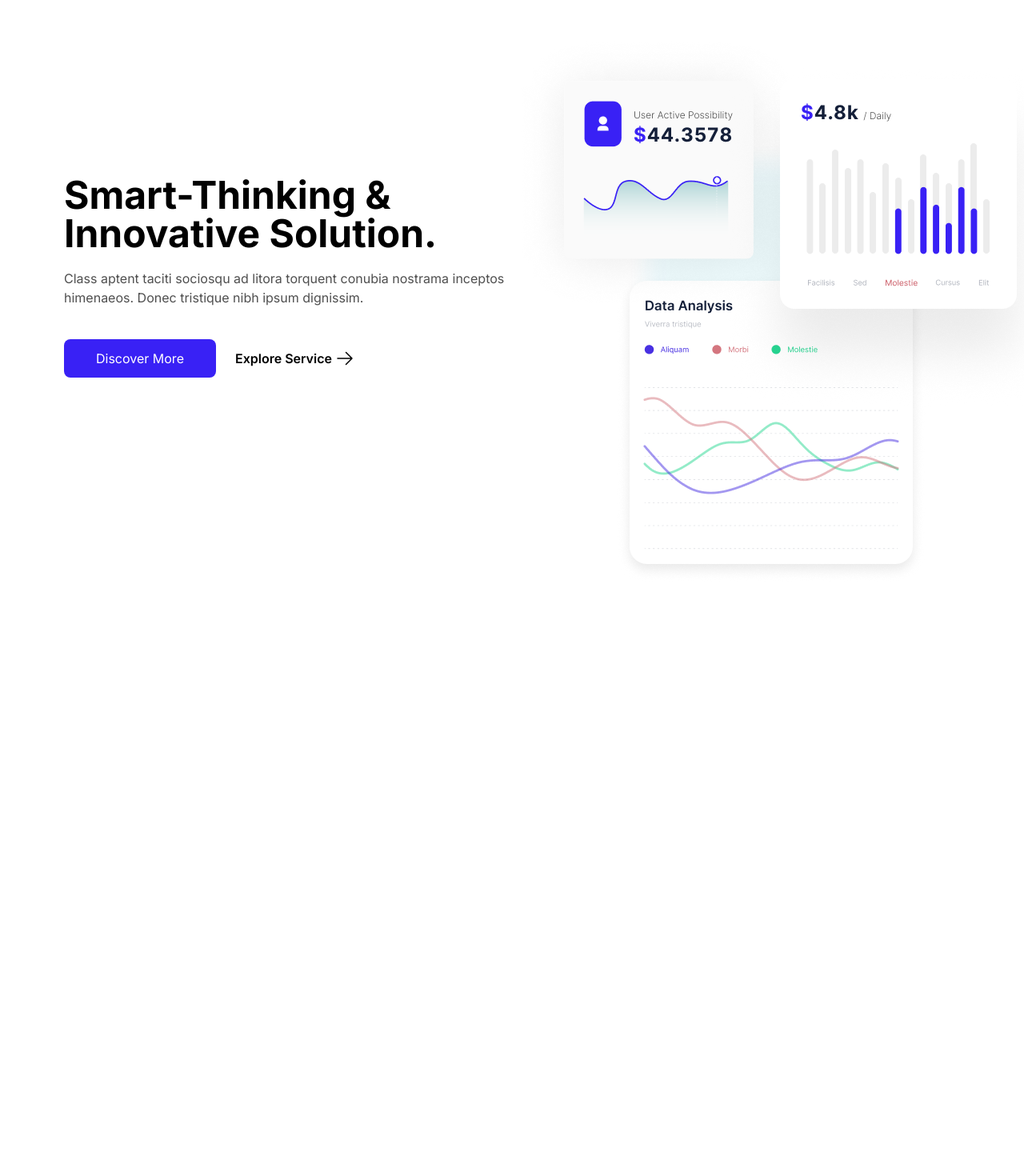
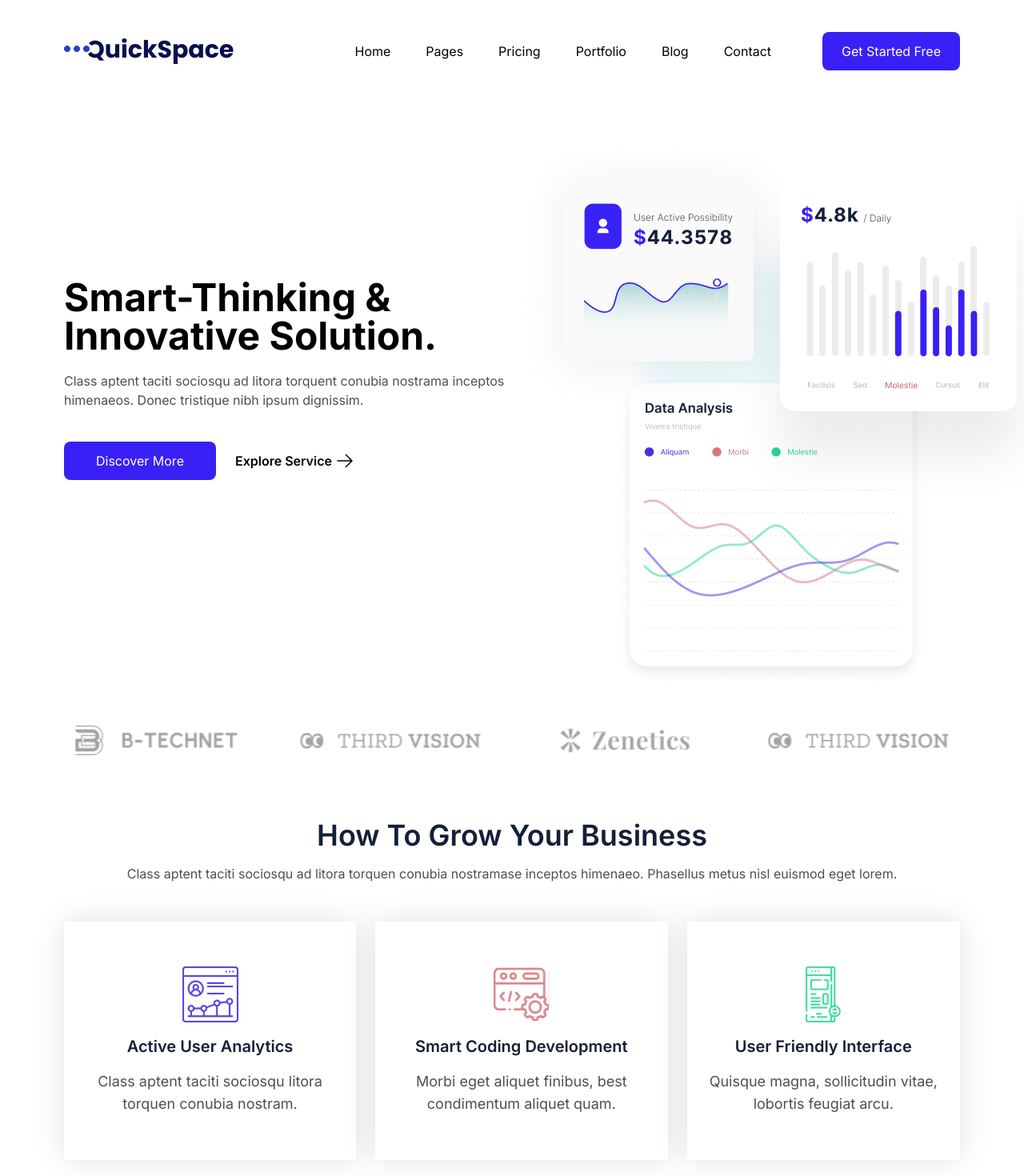
Before and after one commit to hr-sobuj/vue-landing-page, a Vue app: page / in a window 1280 px wide. Shown: the top 1470 px of the page at 80% size. Before the commit the page ends 800 px from the top, so only its background shows below. Built offline with nearby package versions, Linux system fonts and the light colour scheme; a web font is replaced by a local one.

Commit message:
navbar fixed

```diff
--- a/src/assets/data/Home/home.js
+++ b/src/assets/data/Home/home.js
@@ -1,11 +1,19 @@
-import growIcon1 from './../../images/home/grow/icon1.svg';
-import growIcon2 from './../../images/home/grow/icon2.svg';
-import growIcon3 from './../../images/home/grow/icon3.svg';
-
+import brandImg1 from "@/assets/images/home/brands/img-1.png";
+import brandImg2 from "@/assets/images/home/brands/img-2.png";
+import brandImg3 from "@/assets/images/home/brands/img-3.png";
+import brandImg4 from "@/assets/images/home/brands/img-4.png";
+import growIcon1 from '@/assets/images/home/grow/icon1.svg';
+import growIcon2 from '@/assets/images/home/grow/icon2.svg';
+import growIcon3 from '@/assets/images/home/grow/icon3.svg';
+import Logo from "@/assets/images/logo.png";
 
 const home = {};
 
-home.navContent = {
+home.navContents = {
+    "logo": {
+        src: Logo,
+        alt: "Logo",
+    },
     "links": [
         {
             "url": "/",
@@ -35,7 +43,7 @@ home.navContent = {
     "btnTxt": "Get Started Free"
 };
 
-home.heroContent = {
+home.heroContents = {
     "title": "Smart-Thinking & Innovative Solution.",
     "description": "Class aptent taciti sociosqu ad litora torquent conubia nostrama inceptos himenaeos. Donec tristique nibh ipsum dignissim.",
     "btn1": "Discover More",
@@ -47,7 +55,17 @@ home.heroContent = {
     ]
 };
 
-home.growContent = {
+home.brandContents = {
+    sliderItems: [
+        { src: brandImg1, alt: "Brand Image 1" },
+        { src: brandImg2, alt: "Brand Image 2" },
+        { src: brandImg3, alt: "Brand Image 3" },
+        { src: brandImg4, alt: "Brand Image 4" },
+        { src: brandImg3, alt: "Brand Image 3" },
+    ]
+}
+
+home.growContents = {
     'title': 'How To Grow Your Business',
     'description': 'Class aptent taciti sociosqu ad litora torquen conubia nostramase inceptos himenaeo. Phasellus metus nisl euismod eget lorem.',
     'card': [
@@ -71,7 +89,7 @@ home.growContent = {
 }
 
 
-home.securityContent = {
+home.securityContents = {
     title: 'Better Security To Better Protection An Experience Of Strength.',
     description: 'Class aptent taciti sociosqu ad litora torquent conubia nostrama inceptos himenaeos. Donec tristique nibh ipsum dignissim.',
     extra: [
--- a/src/components/navbar/NavBar.vue
+++ b/src/components/navbar/NavBar.vue
@@ -1,32 +1,49 @@
-<script setup name="NavBar">
-import { navContent } from "../../assets/data/Home/home";
-import Logo from "./../../assets/images/logo.png";
+<script setup lang="ts">
+interface NavLink {
+  url: string;
+  name: string;
+}
+
+interface LogoType {
+  src: string;
+  alt: string;
+}
+
+interface NavContents {
+  logo: LogoType;
+  links: NavLink[];
+  btnTxt: string;
+}
+
+const props = defineProps<{
+  navContents: NavContents;
+}>();
+const {
+  //@ts-ignore
+  navContents: { logo, links, btnTxt },
+} = props;
 </script>
 
-<template>
+<template name="NavBar">
   <header>
     <nav>
       <div class="container flex justify-between items-center space-x-10">
         <div>
           <h1>
             <a href="/">
-              <img :src="Logo" alt="logo" role="img" />
+              <img :src="logo.src" :alt="logo.alt" role="img" />
             </a>
           </h1>
         </div>
         <div class="hidden md:flex justify-between items-center space-x-16">
           <div class="flex space-x-11">
-            <div
-              v-for="link of navContent.links"
-              :key="link.name"
-              class="flex space-x-4"
-            >
+            <div v-for="link of links" :key="link.name" class="flex space-x-4">
               <a :href="link.url">{{ link.name }}</a>
             </div>
           </div>
           <div>
             <button class="btn-primary">
-              {{ navContent.btnTxt }}
+              {{ btnTxt }}
             </button>
           </div>
         </div>
--- a/src/container/Home/Brands.vue
+++ b/src/container/Home/Brands.vue
@@ -1,20 +1,23 @@
-<!-- <script setup lang="ts">
-import brandImg1 from "./../../assets/images/home/brands/img-1.png";
-import brandImg2 from "./../../assets/images/home/brands/img-2.png";
-import brandImg3 from "./../../assets/images/home/brands/img-3.png";
-import brandImg4 from "./../../assets/images/home/brands/img-4.png";
+<script setup lang="ts">
+import { Navigation, Autoplay } from "swiper/modules";
+// @ts-ignore
+import { Swiper, SwiperSlide } from "swiper/vue";
+const modules = [Navigation, Autoplay];
 
-import { Navigation, Autoplay } from "swiper/modules";
-import { Swiper, SwiperSlide } from "swiper/vue";
+interface SliderItems {
+  src: string;
+  alt: string;
+}
 
-const modules = [Navigation, Autoplay];
-const sliderItems = [
-  { src: brandImg1, alt: "Brand Image 1" },
-  { src: brandImg2, alt: "Brand Image 2" },
-  { src: brandImg3, alt: "Brand Image 3" },
-  { src: brandImg4, alt: "Brand Image 4" },
-  { src: brandImg3, alt: "Brand Image 3" },
-];
+interface BrandContents {
+  sliderItems: SliderItems[];
+}
+const props = defineProps<{
+  brandContents: BrandContents;
+}>();
+const {
+  brandContents: { sliderItems },
+} = props;
 </script>
 
 <template name="Brands">
@@ -34,4 +37,4 @@ const sliderItems = [
       </swiper>
     </div>
   </section>
-</template> -->
+</template>
--- a/src/container/Home/Grow.vue
+++ b/src/container/Home/Grow.vue
@@ -1,5 +1,20 @@
-<!-- <script setup lang="ts">
-import { growContent } from "../../assets/data/Home/home";
+<script setup lang="ts">
+interface Card {
+  icon: string;
+  title: string;
+  description: string;
+}
+
+interface GrowContents {
+  title: string;
+  description: string;
+  card: Card[];
+}
+
+const props = defineProps<{
+  growContents: GrowContents;
+}>();
+const { growContents } = props;
 </script>
 
 <template name="Grow">
@@ -8,17 +23,17 @@ import { growContent } from "../../assets/data/Home/home";
       <div class="flex flex-col justify-center items-center space-y-12">
         <div class="text-center inline-flex space-y-4 flex-col">
           <h3 class="text-4xl text-secondary2 font-semibold">
-            {{ growContent.title }}
+            {{ growContents.title }}
           </h3>
           <div class="inline-flex justify-center items-center">
             <p class="text-textGray text-base">
-              {{ growContent.description }}
+              {{ growContents.description }}
             </p>
           </div>
         </div>
         <div class="flex space-x-6">
           <div
-            v-for="card of growContent.card"
+            v-for="card of growContents.card"
             :key="card.title"
             class="flex flex-col justify-center items-center text-center bg-white py-14 px-7 space-y-4 custom-shadow"
           >
@@ -44,4 +59,4 @@ import { growContent } from "../../assets/data/Home/home";
 .custom-shadow {
   box-shadow: 0 0px 36px rgba(0, 0, 0, -0.2), 0 0px 36px rgba(0, 0, 0, 0.12);
 }
-</style> -->
+</style>
--- a/src/container/Home/HeroSection.vue
+++ b/src/container/Home/HeroSection.vue
@@ -3,7 +3,7 @@ import heroImg1 from "@/assets/images/home/hero/hero-img-1.png";
 import heroImg2 from "@/assets/images/home/hero/hero-img-2.png";
 import heroImg3 from "@/assets/images/home/hero/hero-img-3.png";
 
-interface HeroContent {
+interface HeroContents {
   title: string;
   description: string;
   btn1: string;
@@ -12,17 +12,17 @@ interface HeroContent {
 }
 
 // const props = defineProps({
-//   heroContent: {
-//     type: Object as () => HeroContent,
+//   HeroContents: {
+//     type: Object as () => HeroContents,
 //     required: true,
 //   },
 // });
 
 const props = defineProps<{
-  heroContent: HeroContent;
+  heroContents: HeroContents;
 }>();
 
-const { heroContent } = props;
+const { heroContents } = props;
 </script>
 
 <template>
@@ -36,17 +36,17 @@ const { heroContent } = props;
         >
           <div class="inline-flex flex-col space-y-5">
             <h3 class="text-5xl font-bold">
-              {{ heroContent.title }}
+              {{ heroContents.title }}
             </h3>
             <p class="text-textGray">
-              {{ heroContent.description }}
+              {{ heroContents.description }}
             </p>
           </div>
           <div class="flex justify-start items-center space-x-6">
-            <button class="btn-primary px-10">{{ heroContent.btn1 }}</button>
+            <button class="btn-primary px-10">{{ heroContents.btn1 }}</button>
             <button class="inline-flex space-x-1 font-semibold group">
               <span>
-                {{ heroContent.btn2 }}
+                {{ heroContents.btn2 }}
               </span>
               <span class="group-hover:translate-x-1 transition-transform">
                 <svg
--- a/src/container/Home/Security.vue
+++ b/src/container/Home/Security.vue
@@ -1,5 +1,19 @@
-<!-- <script setup lang="ts">
-import securityImg from "./../../assets/images/home/security/security-img.png";
+<script setup lang="ts">
+import securityImg from "@/assets/images/home/security/security-img.png";
+interface ExtraContent {
+  title: string;
+  description: string;
+}
+
+interface SecurityContents {
+  title: string;
+  description: string;
+  extra: ExtraContent[];
+}
+const props = defineProps<{
+  securityContents: SecurityContents;
+}>();
+const { securityContents } = props;
 </script>
 
 <template name="Security">
@@ -8,7 +22,7 @@ import securityImg from "./../../assets/images/home/security/security-img.png";
       <div class="flex justify-center items-center">
         <div>
           <div>
-            <h3>{{ securityContent.title }}</h3>
+            <h3>{{ securityContents.title }}</h3>
           </div>
         </div>
         <div>
@@ -17,4 +31,4 @@ import securityImg from "./../../assets/images/home/security/security-img.png";
       </div>
     </div>
   </section>
-</template> -->
+</template>
--- a/src/pages/Home.vue
+++ b/src/pages/Home.vue
@@ -1,20 +1,26 @@
 <script setup>
-// import NavBar from "../components/navbar/NavBar.vue";
-// import Brands from "../container/Home/Brands.vue";
-// import Grow from "../container/Home/Grow.vue";
-// import Security from "../container/Home/Security.vue";
 import homeData from "@/assets/data/Home/home";
+import NavBar from "@/components/navbar/NavBar.vue";
+import Brands from "@/container/Home/Brands.vue";
+import Grow from "@/container/Home/Grow.vue";
 import HeroSection from "@/container/Home/HeroSection.vue";
+import Security from "@/container/Home/Security.vue";
 
-const { heroContent } = homeData;
+const {
+  navContents,
+  heroContents,
+  securityContents,
+  growContents,
+  brandContents,
+} = homeData;
 </script>
 
 <template name="Home">
-  <!-- <nav-bar /> -->
+  <nav-bar :navContents="navContents" />
   <main>
-    <hero-section :heroContent="heroContent" />
-    <!-- <brands />
-    <grow />
-    <security :securityContent="securityContent" /> -->
+    <hero-section :heroContents="heroContents" />
+    <brands :brandContents="brandContents" />
+    <grow :growContents="growContents" />
+    <security :securityContents="securityContents" />
   </main>
 </template>
```
Also changed, not shown: src/types/home.d.ts (deleted, +0 -11 lines).
